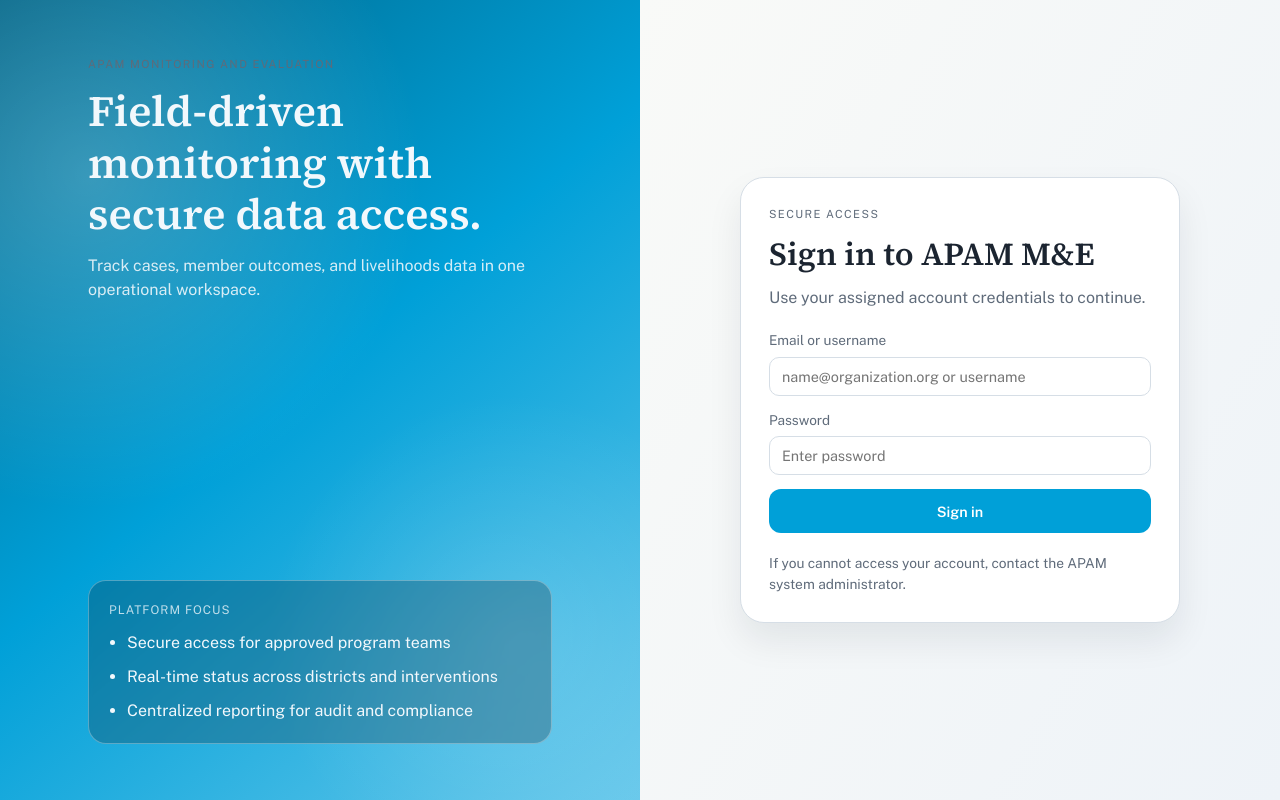
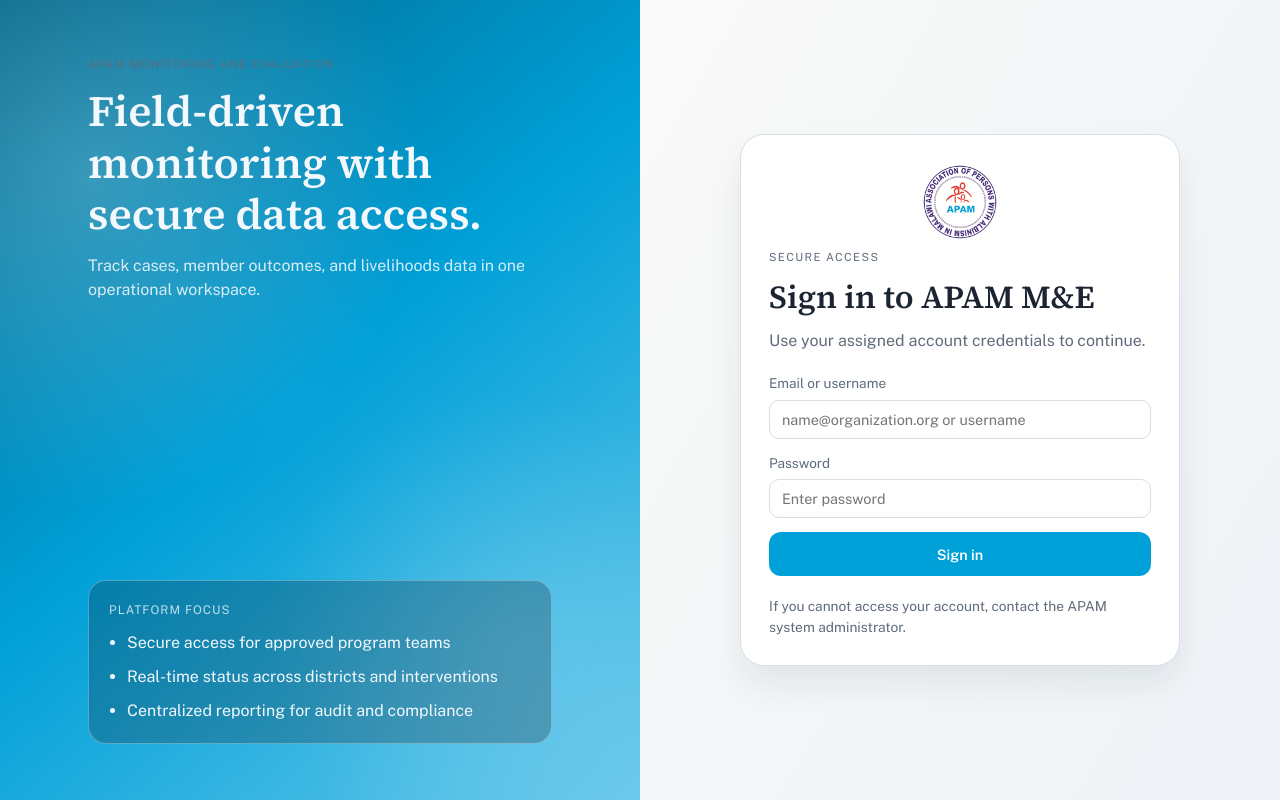
Before and after one commit to precious36/apam-monitor-and-evaluation, a React (Vite) app: page / in a window 1280 px wide. Built offline with nearby package versions, Linux system fonts and the light colour scheme; no server answers.

Commit message:
Add APAM logo to Login page
Import the APAM logo asset and render it in the login card header for branding. Adds an <img> with className `login-logo` and alt text "APAM logo" above the existing header copy to improve visual identity on the sign-in page.

```diff
--- a/src/pages/Login.jsx
+++ b/src/pages/Login.jsx
@@ -1,5 +1,6 @@
 import { useState } from 'react'
 import Button from '../components/Button'
+import apamLogo from '../assets/apam-logo.png'
 
 const API_BASE_URL = (import.meta.env.VITE_API_BASE_URL ?? '').replace(/\/$/, '')
 
@@ -84,6 +85,7 @@
       <section className="login-panel">
         <div className="login-card">
           <div className="login-card-header">
+            <img className="login-logo" src={apamLogo} alt="APAM logo" />
             <p className="eyebrow">Secure access</p>
             <h2 className="login-title">Sign in to APAM M&E</h2>
             <p className="login-subtitle">Use your assigned account credentials to continue.</p>
```
